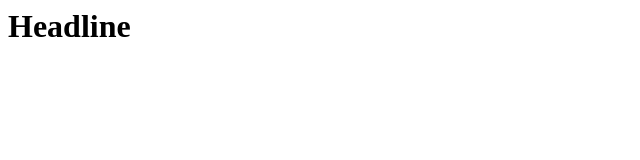
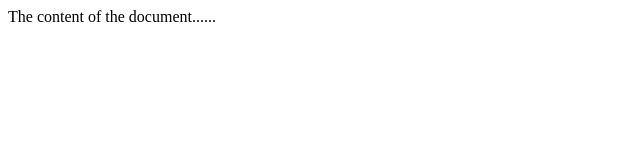
Before and after one commit to domfaber/node-userauth-api, a website: page test.html in a window 1280 px wide. Shown: the whole page, without its empty margins (0-640 px from the left). Drawn offline with Linux system fonts and the light colour scheme.

Commit message:
Fix html

```diff
--- a/test.html
+++ b/test.html
@@ -1,7 +1,11 @@
+<!DOCTYPE html>
 <html>
-    <head>
-    </head>
-    <body>
-        <h1>Headline</h1>
-    </body>
+<head>
+<title>Title of the document</title>
+</head>
+
+<body>
+The content of the document......
+</body>
+
 </html>
```
